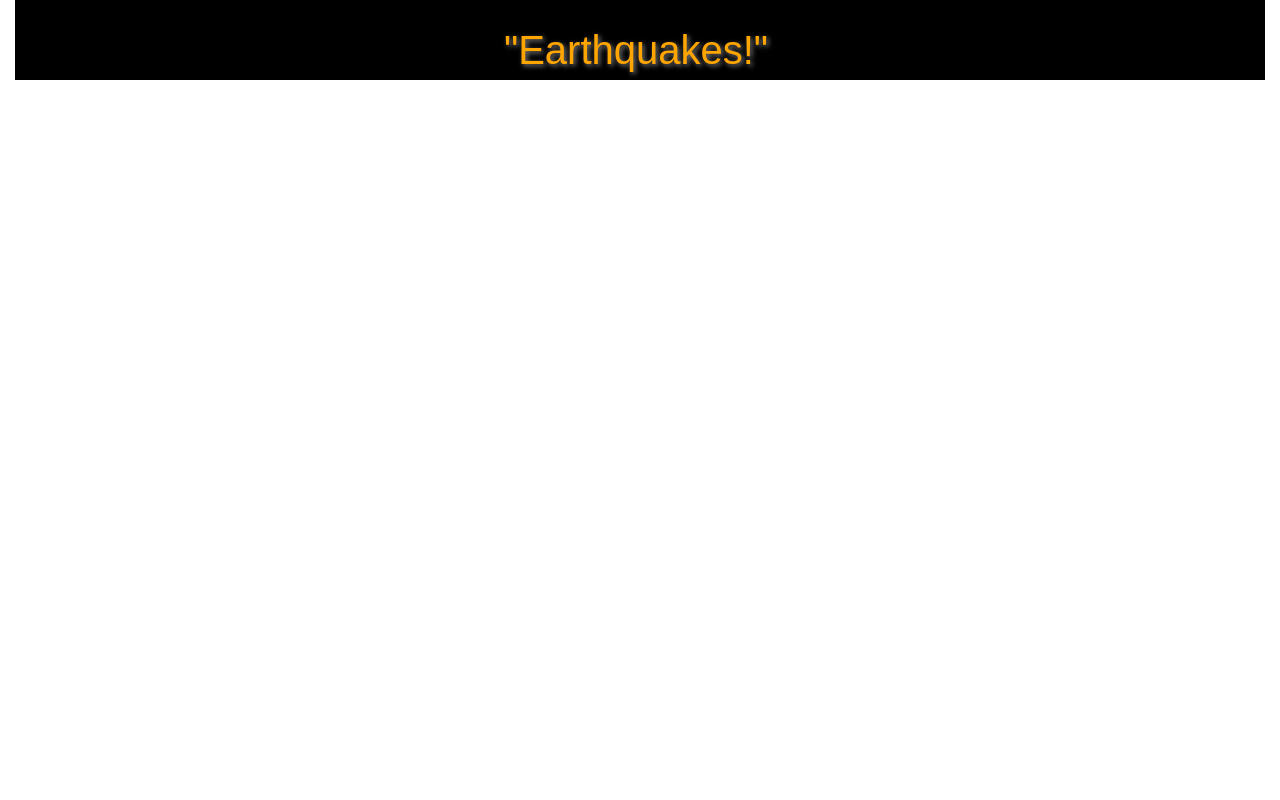
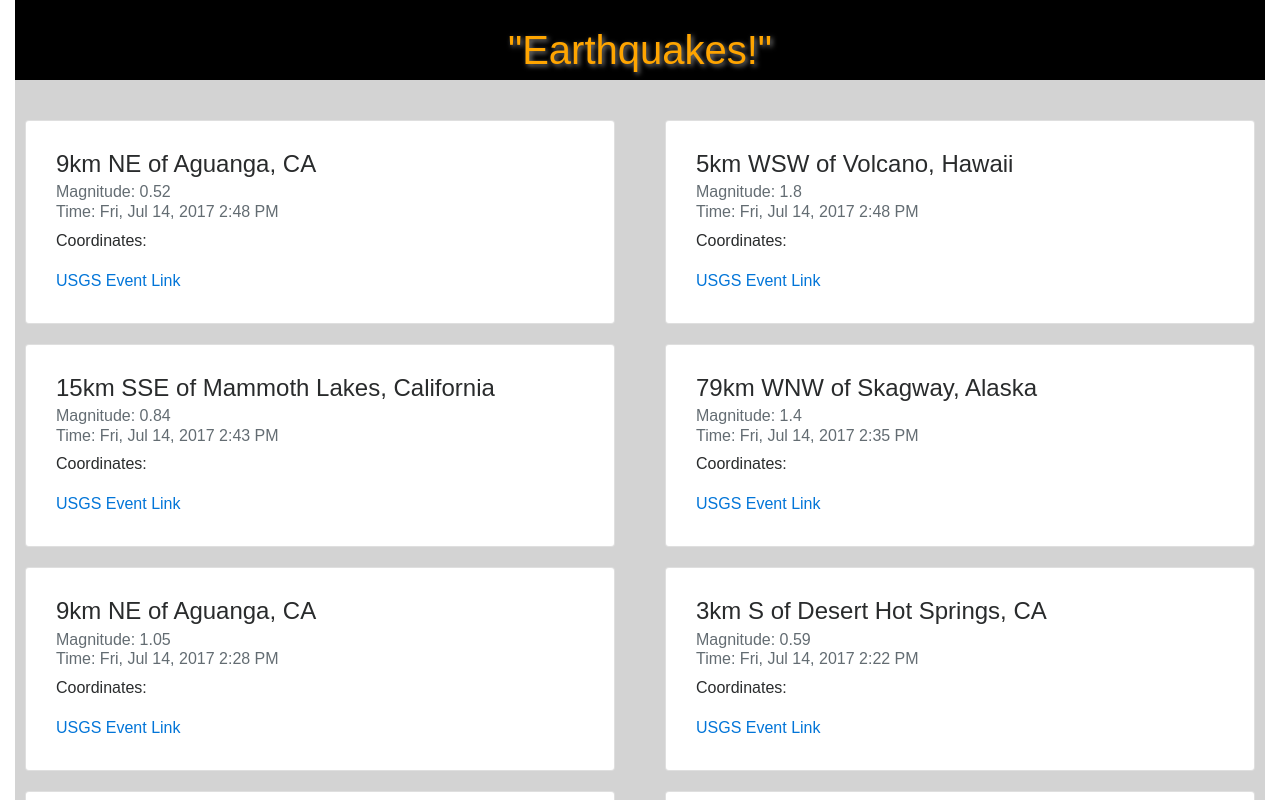
Before and after one commit to Jaredp75/simple_react_app, a React (Create React App) app: page / in a window 1280 px wide. Shown: the top 800 px of the page. Built offline with nearby package versions, Linux system fonts and the light colour scheme.

Commit message:
Another commit

```diff
--- a/src/components/App.js
+++ b/src/components/App.js
@@ -2,8 +2,8 @@ import React, { Component } from 'react';
 //import moment from 'moment';
 //import logo from './logo.svg';
 import '../styles/App.css';
-import EarthquakeList from './components/EarthquakeList.js';
-import EarthquakeInfo from './components/EarthquakeInfo.js';
+import EarthquakeList from '../components/EarthquakeList.js';
+import EarthquakeInfo from '../components/EarthquakeInfo.js';
 
 class App extends Component {
   render() {
@@ -12,8 +12,9 @@ class App extends Component {
         <div className="title">
           <div className="my-header">"Earthquakes!"</div>
         </div>
+      <EarthquakeList />
+      <EarthquakeInfo />
       </div>
-
     );
   }
 }
--- a/src/components/EarthquakeInfo.js
+++ b/src/components/EarthquakeInfo.js
@@ -1,26 +1,26 @@
 import React, { Component } from 'react';
-import moment from 'moment';
 
-import earthquakes from '../data/earthquakes.js';
+
 
 export default class EarthquakeInfo extends Component {
   render() {
-  let earthquakeInfo = earthquakes.map((earthquake) => {
+
     return (
       <div className="earthquake-title">"This is a list of 8 Earthquakes occurring on the morning of July 14th across the United States."</div>
     )
-  });
+  }
+}
 
 
-    return (
-      <section>
-        <div className="quake-info">
-          //<div className="row">
-          {earthquakeInfo}
+//    return (
+//      <section>
+//        <div className="quake-info">
+//          //<div className="row">
+//          {earthquakeInfo}
 
-          </div>
-        </div>
-      </section>
-    )
-  }
-}
+//          </div>
+//        </div>
+//      </section>
+//    )
+//  }
+//}
--- a/src/components/EarthquakeList.js
+++ b/src/components/EarthquakeList.js
@@ -8,17 +8,17 @@ import earthquakes from '../data/earthquakes.js';
 
 export default class EarthquakeList extends Component {
   render() {
-  let earthquakeList = earthquakes.map((earthquake) => {
+  let quakeList = earthquakes.features.map((earthquake) => {
     return (
-      <div className="col-sm-6" key={earthquakes.id}>
+      <div className="col-sm-6" key={earthquake.id}>
         <div className="card" >
           <div className="card-block">
-            <h4 className="card-title">{earthquakes.place}</h4>
-            <h6 className="card-subtitle mb-2 text-muted">Magnitude: {earthquakes.mag}</h6>
-            <h6 className="card-subtitle mb-2 text-muted">Time: {moment(earthquakes.time).format('llll')}</h6>
-            <p className="card-text">Coordinates: {earthquakes.coordinates}</p>
+            <h4 className="card-title">{earthquake.properties.place}</h4>
+            <h6 className="card-subtitle mb-2 text-muted">Magnitude: {earthquake.properties.mag}</h6>
+            <h6 className="card-subtitle mb-2 text-muted">Time: {moment(earthquake.properties.time).format('llll')}</h6>
+            <p className="card-text">Coordinates: {earthquake.properties.coordinates}</p>
 
-            <a href={earthquakes.url} className="card-link">USGS Event Link</a>
+            <a href={earthquake.properties.url} className="card-link">USGS Event Link</a>
 
     </div>
   </div>
@@ -28,14 +28,13 @@ export default class EarthquakeList extends Component {
 
 
     return (
-      <section>
+
         <div className="quake-list">
-          //<div className="row">
-          {earthquakeList}
+          <div className="row">
+          {quakeList}
 
           </div>
         </div>
-      </section>
     )
   }
 }
```
